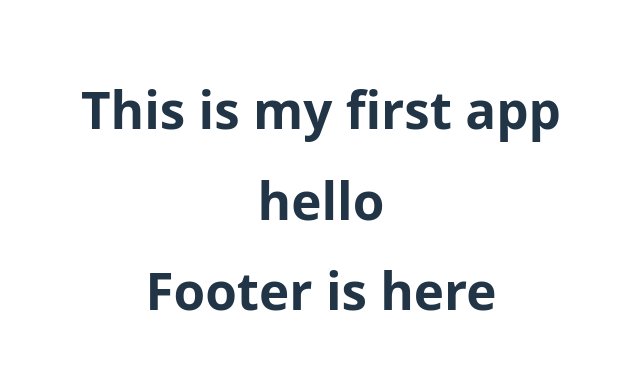
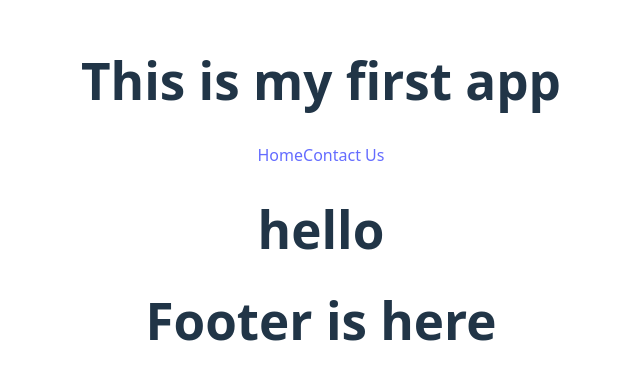
Before and after one commit to MahanSinghRajput/WebDev, a React (Vite) app in the folder day2/: page / in a window 1280 px wide. Shown: the part 200-580 px from the top of the page, without its empty margins (319-959 px from the left). Built offline with nearby package versions, Linux system fonts and the light colour scheme.

Commit message:
header fixed

```diff
--- a/day2/src/components/Header.jsx
+++ b/day2/src/components/Header.jsx
@@ -1,5 +1,11 @@
 export default function Header(){
     return(
+        <>
         <h1> This is my first app</h1>
+        <nav>
+            <a href = "#">Home</a>
+            <a href = "#">Contact Us</a>
+        </nav>
+        </>
     )
 }
```
Also changed, not shown: day2/src/components/Header.css (added).
